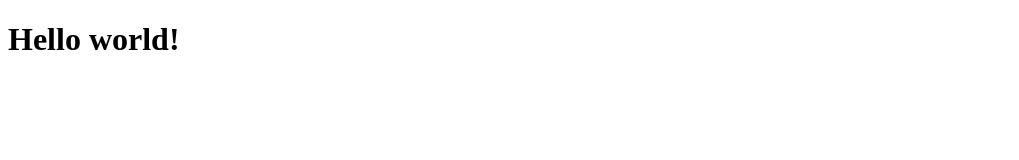
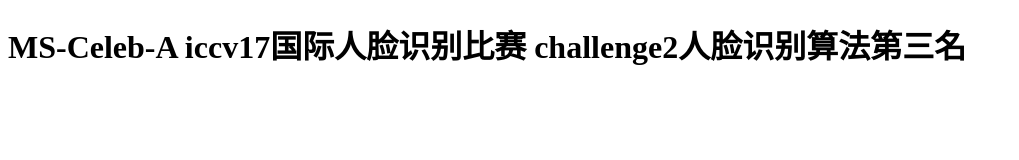
Before and after one commit to westlife35/westlife35.github.io, a plain HTML site: page index.html in a window 1280 px wide. Shown: the whole page, without its empty margins (0-1019 px from the left). Drawn offline with Linux system fonts and the light colour scheme.

Commit message:
add some info

```diff
--- a/index.html
+++ b/index.html
@@ -2,9 +2,9 @@
 <html>
     <head>
         <mate charest="utf-8" />
-        <title>Hello world!</title>
+        <title>简介</title>
     </head>
     <body>
-        <h1>Hello world!</h1>
+        <h1>MS-Celeb-A iccv17国际人脸识别比赛 challenge2人脸识别算法第三名</h1>
     </body>
 </html>
```
